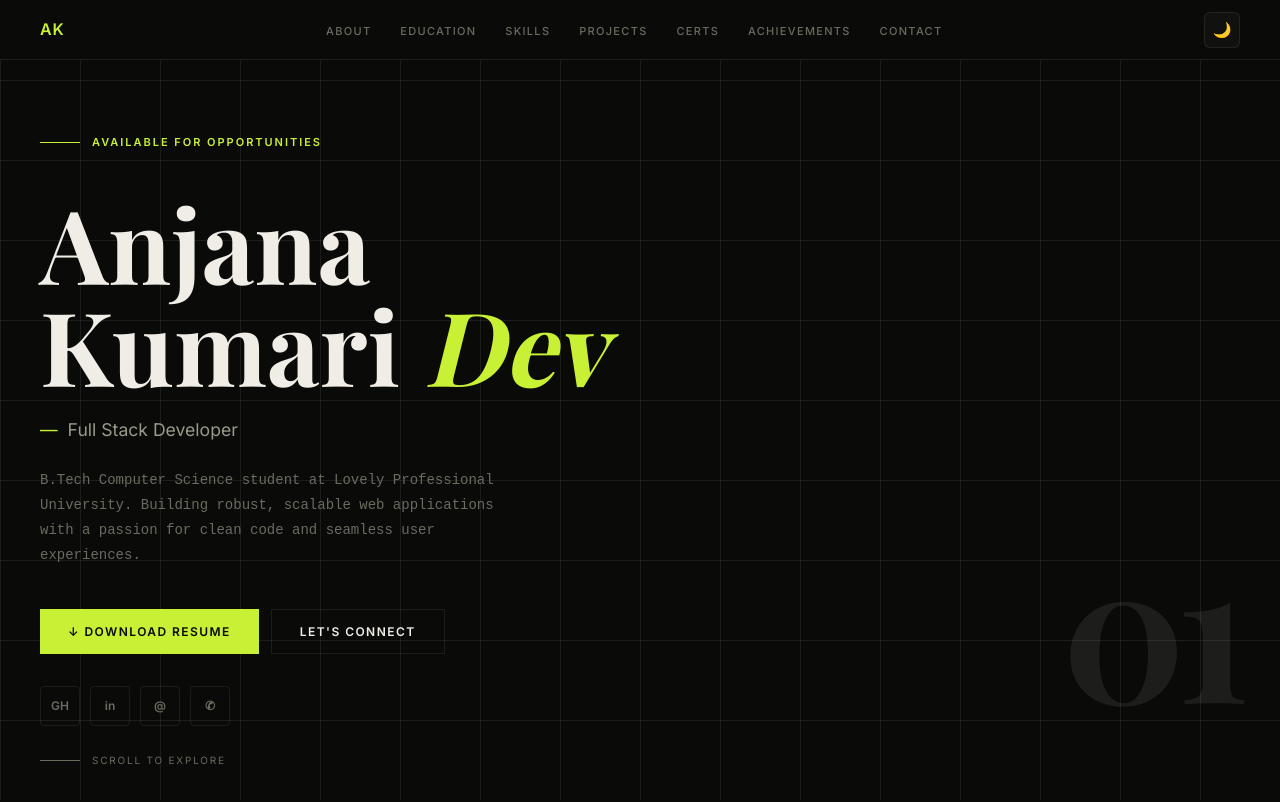
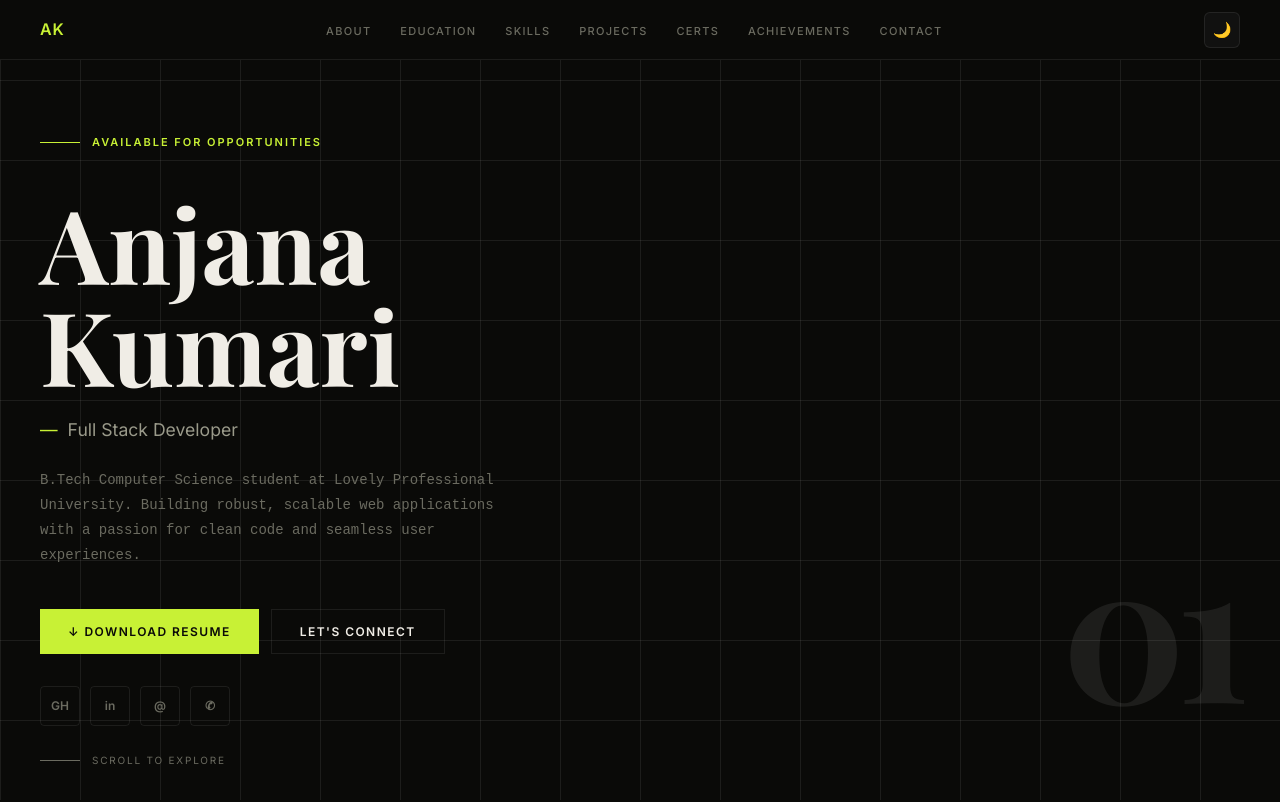
Before and after one commit to anjanakumari134/anjanaportfolio, a plain HTML site: page index.html in a window 1280 px wide. Shown: the top 802 px of the page. Drawn offline with nearby package versions, Linux system fonts and the light colour scheme; a web font is replaced by a local one.

Commit message:
name changed

```diff
--- a/index.html
+++ b/index.html
@@ -186,7 +186,7 @@ footer p{font-size:12px;color:var(--text-muted);}
     </div>
     <div class="hero-name">
       Anjana<br/>
-      Kumari <span class="italic">Dev</span>
+      Kumari <span class="italic"></span>
     </div>
     <div class="hero-role">Full Stack Developer</div>
     <p class="hero-desc">B.Tech Computer Science student at Lovely Professional University. Building robust, scalable web applications with a passion for clean code and seamless user experiences.</p>
```
Also changed, not shown: 1 other file.
